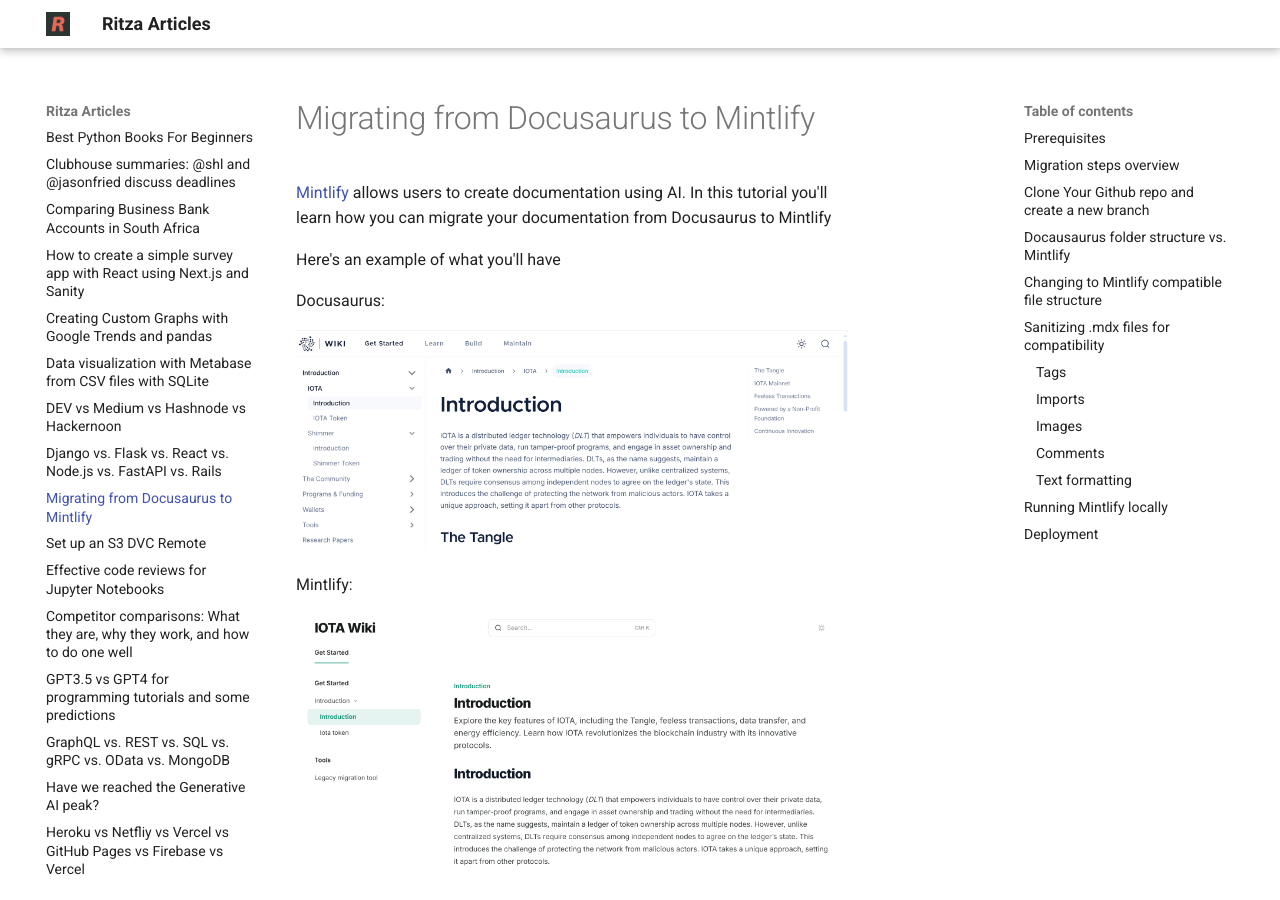
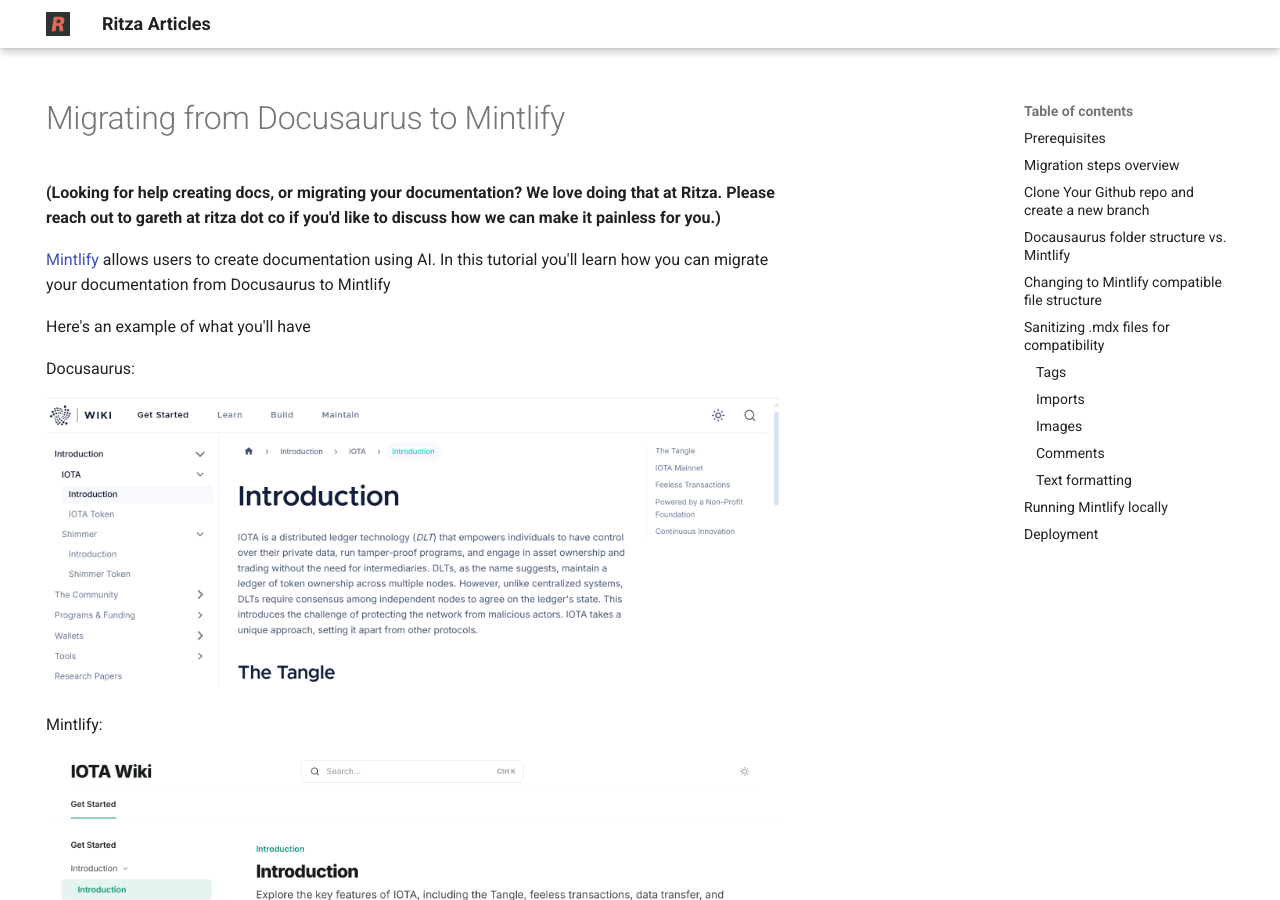
Before and after one commit to ritza-co/internal-articles, an MkDocs documentation site: the page built from docs/docusaurus-to-mintlify-migration.md, in a window 1280 px wide and 900 px high. Built offline with MkDocs 1.6.1 and Material for MkDocs 9.7.7, drawn with Linux system fonts in a browser that asks for light colours; some of the changed text lies outside the part shown.

Commit message:
hide sidebar in mintlify post

```diff
--- a/docs/docusaurus-to-mintlify-migration.md
+++ b/docs/docusaurus-to-mintlify-migration.md
@@ -1,4 +1,12 @@
+---
+hide:
+  - navigation
+---
+
 # Migrating from Docusaurus to Mintlify
+
+**(Looking for help creating docs, or migrating your documentation? We love doing that at Ritza. Please reach out to gareth at ritza dot co if you'd like to discuss how we can make it painless for you.)**
+
 
 [Mintlify](https://mintlify.com) allows users to create documentation using AI. In this tutorial you'll learn how you can migrate your documentation from Docusaurus to Mintlify
 
```
